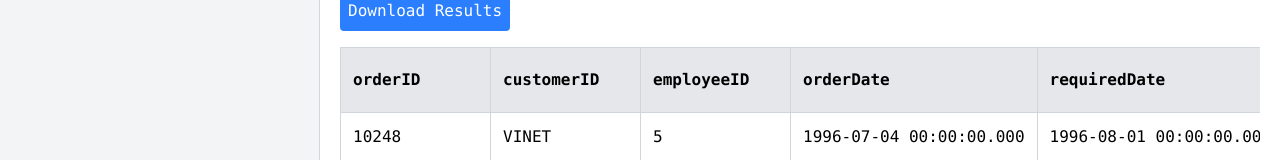
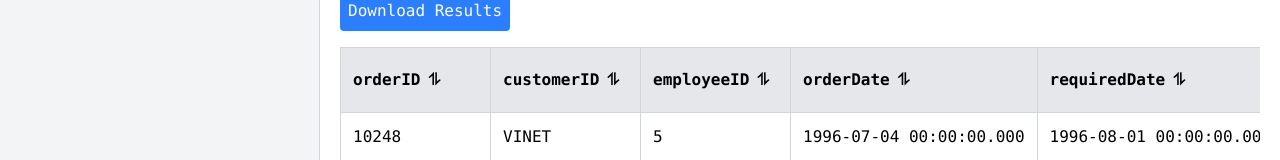
Before and after one commit to vshete/sql-query-app, a Next.js app: page / in a window 1280 px wide. Both pictures are taken after a click on the button "Execute". Shown: the part 304-464 px from the top of the page. Built offline with nearby package versions, Linux system fonts and the light colour scheme.

Commit message:
Use arrows for sorting instead of header cell click

```diff
--- a/src/app/comonents/QueryResult.tsx
+++ b/src/app/comonents/QueryResult.tsx
@@ -126,9 +126,8 @@ export const QueryResult = ({
                                             className={`
                                                 ${header.column.getCanSort()
                                                     ? 'cursor-pointer select-none'
-                                                    : ''} group relative `
+                                                    : ''} group relative`
                                             }
-                                            onClick={header.column.getToggleSortingHandler()}
                                             title={
                                                 header.column.getCanSort()
                                                     ? header.column.getNextSortingOrder() === 'asc'
@@ -145,11 +144,22 @@ export const QueryResult = ({
                                                     header.column.columnDef.header,
                                                     header.getContext()
                                                 )}
+                                            <span onClick={header.column.getToggleSortingHandler()} className="ml-2">
+                                                {
+                                                    header.column.getCanSort()
+                                                    ? header.column.getNextSortingOrder() === 'asc'
+                                                        ? '⥮'
+                                                        : header.column.getNextSortingOrder() === 'desc'
+                                                            ? '⇑'
+                                                            : '⇓'
+                                                    : undefined
+                                                }
+                                            </span>
                                             <div
                                                 {...{
                                                     onDoubleClick: () => header.column.resetSize(),
-                                                    onMouseDown: header.getResizeHandler(),
-                                                    onTouchStart: header.getResizeHandler(),
+                                                    onMouseDown: header.getResizeHandler(document),
+                                                    onTouchStart: header.getResizeHandler(document),
                                                     className: `resizer absolute top-0 h-full right-0 w-[5px] cursor-col-resize select-none touch-none opacity-0 group-hover:opacity-100 transition-opacity duration-200 ${header.column.getIsResizing() ? 'bg-blue-500 opacity-100' : 'bg-black bg-opacity-50'}`,
                                                 }}
                                             />
```
